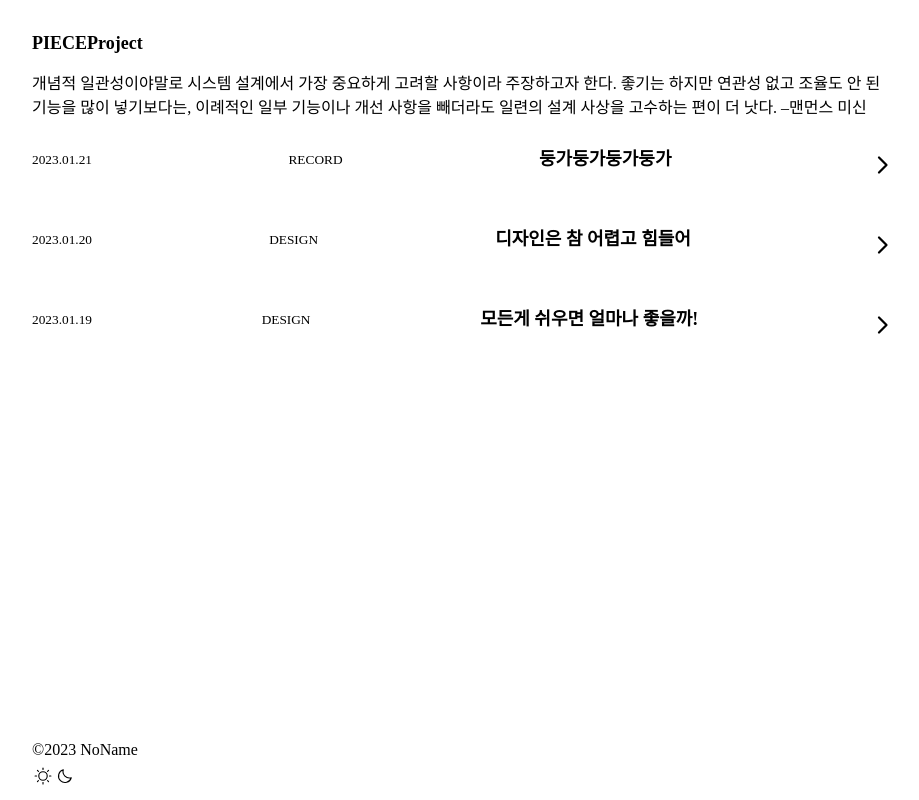
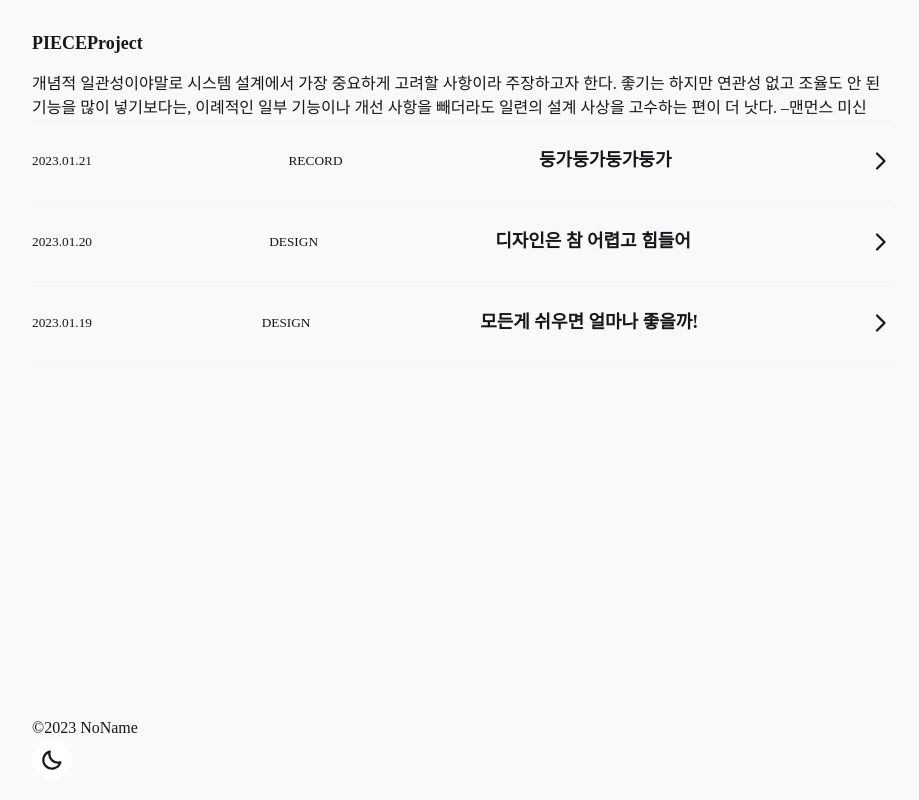
Before and after one commit to minheeyoon/Record, a React (Create React App) app in the folder blog/: page / in a window 1280 px wide. Shown: the whole page, without its empty margins (178-1097 px from the left). Built offline with nearby package versions, Linux system fonts and the light colour scheme.

Commit message:
Design: Transferred to personal pygma, brand color change - 토큰 데이터 받아오려고 잠시 커밋

```diff
--- a/blog/src/components/components.css
+++ b/blog/src/components/components.css
@@ -11,50 +11,13 @@
 .footer {
   margin-top: var(--scale-dimension-size-400);
   margin-bottom: var(--scale-dimension-size-200);
-  background-color: var(--color-purple-700);
-  color: var(--color-gray-900);
 }
 
-.toggle-btn {
-  height: 0;
-  width: 0;
-  visibility: hidden;
-}
-
-.toggle-label {
+.themeToggle {
+  padding: var(--scale-dimension-size-100);
+  background-color: var(--color-gray-00);
+  border-radius: var(--scale-radius-full);
   cursor: pointer;
-  width: 44px;
-  height: 27px;
-  background: #fefefe;
-  display: block;
-  border-radius: 100px;
-  position: relative;
-  bottom: 15px;
-}
-
-svg {
-  color: black;
-  position: relative;
-  top: 5px;
-  left: 2px;
-  font-size: 18px;
-}
-
-.toggle-label:after {
-  content: "";
-  position: absolute;
-  top: 1.6px;
-  left: 2px;
-  width: 24px;
-  height: 24px;
-  background: #080827;
-  border-radius: 90px;
-  transition: 0.3s;
-}
-
-.toggle:checked + .toggle-label:after {
-  left: calc(100% - 2px);
-  transform: translateX(-100%);
 }
 
 @media (max-width: 520px) {
--- a/blog/src/components/css/_basics.css
+++ b/blog/src/components/css/_basics.css
@@ -5,7 +5,8 @@ body {
   font-family: var(--pretendard);
   -webkit-font-smoothing: antialiased;
   -moz-osx-font-smoothing: grayscale;
-  color: var(--scale-gray-800);
+  background-color: var(--semantic-surface-low);
+  color: var(--semantic-on-surface);
 }
 
 code {
--- a/blog/src/components/css/_light.css
+++ b/blog/src/components/css/_light.css
@@ -74,4 +74,22 @@
   --static-alpha-balck-200: rgba(0, 0, 0, 0.2);
   --static-alpha-white-200: rgba(255, 255, 255, 0.2);
   --static-alpha-white-500: rgba(255, 255, 255, 0.5);
+  --semantic-on-primary: #ffffff;
+  --semantic-primary: #7950f2;
+  --semantic-primary-event: #9775fa;
+  --semantic-primary-low: rgba(121, 80, 242, 0.1);
+  --semantic-primary-low-event: rgba(121, 80, 242, 0.2);
+  --semantic-negative: #fa5252;
+  --semantic-negative-event: #ff8787;
+  --semantic-negative-low: rgba(250, 82, 82, 0.1);
+  --semantic-positive: #40c057;
+  --semantic-positive-low: rgba(64, 192, 87, 0.1);
+  --semantic-disabled: #adb5bd;
+  --semantic-disabled-low: #f1f3f5;
+  --semantic-surface-low: #f8f9fa;
+  --semantic-surface: #ffffff;
+  --semantic-surface-contents: #f8f9fa;
+  --semantic-on-surface: #15171a;
+  --semantic-border-thumbnail: rgba(0, 0, 0, 0.03);
+  --semantic-border-divider: #f1f3f5;
 }
--- a/blog/src/components/footer.js
+++ b/blog/src/components/footer.js
@@ -1,12 +1,28 @@
 import React from "react";
 import "./components.css";
 import { Sun, Moon } from "phosphor-react";
+import { useTheme } from "./hooks/useTheme";
 
 const Footer = () => {
+  const { theme, setTheme } = useTheme();
   return (
     <div className="footer">
       <p>&copy;{new Date().getFullYear()} NoName</p>
-      <Sun /> <Moon />
+      {theme === "theme-light" ? (
+        <Moon
+          size={24}
+          weight="bold"
+          className="themeToggle"
+          onClick={() => setTheme("theme-dark")}
+        ></Moon>
+      ) : (
+        <Sun
+          size={24}
+          weight="bold"
+          className="themeToggle"
+          onClick={() => setTheme("theme-light")}
+        ></Sun>
+      )}
     </div>
   );
 };
--- /dev/null
+++ b/blog/src/components/hooks/useTheme.js
@@ -0,0 +1,31 @@
+import React, { useContext, createContext, useState, useEffect } from "react";
+
+const ThemeCntext = createContext("theme");
+
+export default function ThemeContextProvider({ children }) {
+  const [theme, setTheme] = useState(
+    localStorage.getItem("theme") !== "theme-dark"
+      ? "theme-light"
+      : "theme-dark"
+  );
+
+  useEffect(() => {
+    const root = window.document.documentElement;
+    const removeOldTheme =
+      theme === "theme-dark" ? "theme-light" : "theme-dark";
+
+    root.classList.remove(removeOldTheme);
+    root.classList.add(theme);
+    localStorage.setItem("theme", theme);
+  }, [theme]);
+
+  return (
+    <ThemeCntext.Provider value={{ theme, setTheme }}>
+      {children}
+    </ThemeCntext.Provider>
+  );
+}
+
+export function useTheme() {
+  return useContext(ThemeCntext);
+}
--- a/blog/src/components/themeToggle/themeToggleButton.css
+++ /dev/null
@@ -1,4 +0,0 @@
-.buttonToggle {
-  width: 120px;
-  height: 120px;
-}
--- a/blog/src/index.js
+++ b/blog/src/index.js
@@ -5,9 +5,11 @@ import Home from "./pages/home";
 import Project from "./pages/project";
 import Post from "./pages/post";
 import PageNotFound from "./pages/notfound";
+import ThemeContextProvider from "./components/hooks/useTheme";
 
 const root = ReactDOM.createRoot(document.getElementById("root"));
 root.render(
+  <ThemeContextProvider>
     <BrowserRouter>
       <Routes>
         <Route path="/" exact={true} element={<Home />} />
@@ -16,4 +18,5 @@ root.render(
         <Route path="/404" element={<PageNotFound />} />
       </Routes>
     </BrowserRouter>
+  </ThemeContextProvider>
 );
--- a/blog/src/pages/pages.css
+++ b/blog/src/pages/pages.css
@@ -3,8 +3,7 @@
 @import url(../components/css/_light.css);
 
 .post-list {
-  background-color: var(--color-gray-800);
-  border-top: 1px solid var(--border-divider);
+  border-top: 1px solid var(--semantic-border-divider);
 }
 
 .post-card {
@@ -12,5 +11,5 @@
   justify-content: space-between;
   align-items: center;
   height: var(--scale-dimension-size-1000);
-  border-bottom: 1px solid var(--border-divider);
+  border-bottom: 1px solid var(--semantic-border-divider);
 }
```
Also changed, not shown: blog/src/components/themeToggle/themeToggleButton.js (deleted, +0 -26 lines), blog/src/components/tokens/semantic/figure.json (line endings or trailing spaces), blog/src/components/tokens/semantic/light.json (line endings or trailing spaces). Lines whose indentation alone changed are shown as unchanged.
